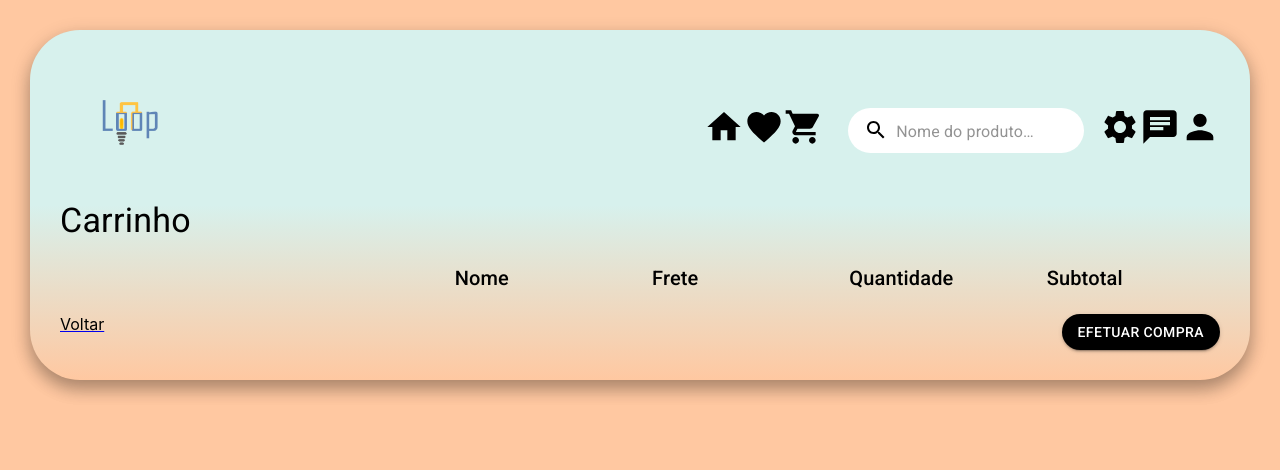
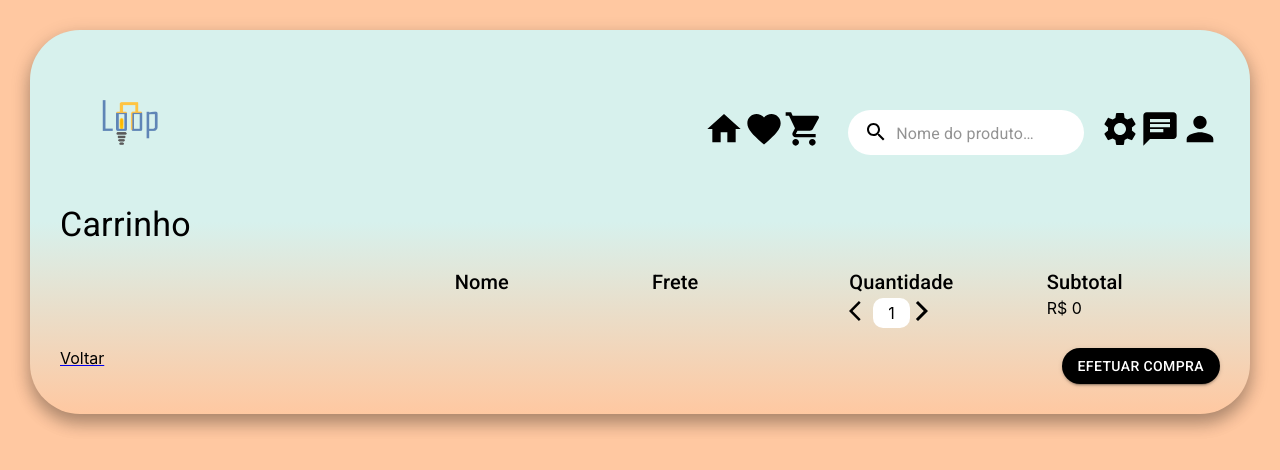
Before and after one commit to henriquejensen/hackaton-ccr-2021, a React (Create React App) app: page /cart in a window 1280 px wide. Shown: the top 470 px of the page. Built offline with nearby package versions, Linux system fonts and the light colour scheme.

Commit message:
adds cart screen logic

```diff
--- a/src/components/header/index.tsx
+++ b/src/components/header/index.tsx
@@ -18,7 +18,10 @@ function Header() {
   const iconStyle = { fontSize: 40 };
   return (
     <section className={classes.container}>
-      <img className={classes.logo} src={Logo} height="140" alt="Loop logo" />
+      <Link to="/">
+        <img className={classes.logo} src={Logo} height="140" alt="Loop logo" />
+      </Link>
+
       <div className={classes.icons}>
         <Link to="/">
           <span className={classes.icon}>
--- a/src/pages/cart/index.tsx
+++ b/src/pages/cart/index.tsx
@@ -3,6 +3,8 @@ import Typography from "@material-ui/core/Typography";
 import { Link } from "react-router-dom";
 import { makeStyles } from "@material-ui/core/styles";
 import Grid from "@material-ui/core/Grid";
+import ArrowBackIosIcon from "@material-ui/icons/ArrowBackIos";
+import ArrowForwardIosIcon from "@material-ui/icons/ArrowForwardIos";
 
 import { AppContext } from "../../store";
 import Button from "../../components/button";
@@ -22,15 +24,29 @@ const useStyles = makeStyles((theme) => ({
   container: {
     paddingTop: 20,
   },
+  numberOfProducts: {
+    display: "flex",
+    alignItems: "center",
+  },
+  number: {
+    backgroundColor: "white",
+    padding: "5px 15px",
+    borderRadius: 10,
+  },
 }));
 
 function Cart() {
   const classes = useStyles();
+  const [numberOfProducts, setNumberOfProducts] = React.useState(1);
   const { state, dispatch } = React.useContext(AppContext);
   const { shoppingCart: products } = state;
-  const image = products[0]?.image;
+  const product = products[0];
+  const image = product?.image;
 
   const deleteProduct = () => dispatch({ type: Types.Delete });
+  const decreaseNumber = () =>
+    numberOfProducts - 1 && setNumberOfProducts(numberOfProducts - 1);
+  const increaseNumber = () => setNumberOfProducts(numberOfProducts + 1);
 
   return (
     <section>
@@ -46,6 +62,7 @@ function Cart() {
             <Typography variant="h6" component="h2">
               Nome
             </Typography>
+            <span>{product?.name}</span>
           </Grid>
           <Grid item xs={2}>
             <Typography variant="h6" component="h2">
@@ -56,11 +73,21 @@ function Cart() {
             <Typography variant="h6" component="h2">
               Quantidade
             </Typography>
+            <div className={classes.numberOfProducts}>
+              <span onClick={decreaseNumber}>
+                <ArrowBackIosIcon />
+              </span>
+              <span className={classes.number}>{numberOfProducts}</span>
+              <span onClick={increaseNumber}>
+                <ArrowForwardIosIcon />
+              </span>
+            </div>
           </Grid>
           <Grid item xs={2}>
             <Typography variant="h6" component="h2">
               Subtotal
             </Typography>
+            <span>R$ {Number(product?.price || 0) * numberOfProducts}</span>
           </Grid>
         </Grid>
         <div className={classes.wrapperBtn}>
```
